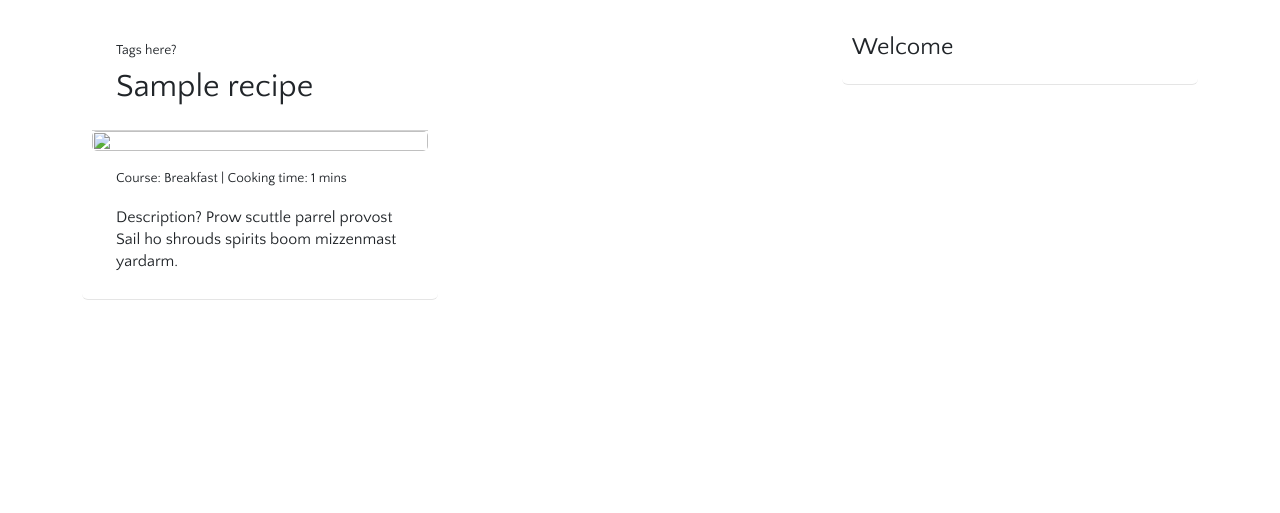
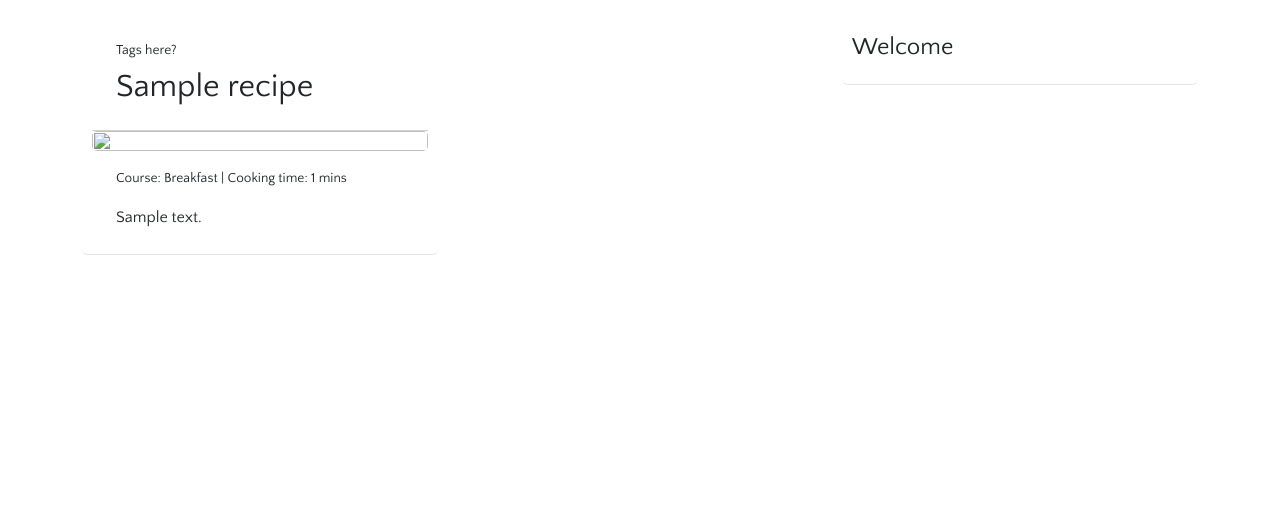
Before and after one commit to lucywoodman/goeatco, a Django app: page / in a window 1280 px wide. Shown: the part 55-568 px from the top of the page. Run offline with Django 4.2, Linux system fonts and the light colour scheme; tables that the repository leaves empty hold one stand-in row (values such as "Sample post"); some libraries are stand-ins or nearby versions; some web fonts are replaced.

Commit message:
feat[rec]: add description to recipe list cards to show on homepage

```diff
--- a/templates/recipe/_recipe_list.html
+++ b/templates/recipe/_recipe_list.html
@@ -21,7 +21,7 @@
             <div class="card-meta mb-3">
                 Course: {{ recipe.get_meal_display }} | Cooking time: {{ recipe.cooking_time }} mins
             </div>
-            <p class="card-text">Description? Prow scuttle parrel provost Sail ho shrouds spirits boom mizzenmast yardarm.</p>
+            <p class="card-text">{{ recipe.description }}</p>
         </div>
     </article>
     <!-- End card -->
```
